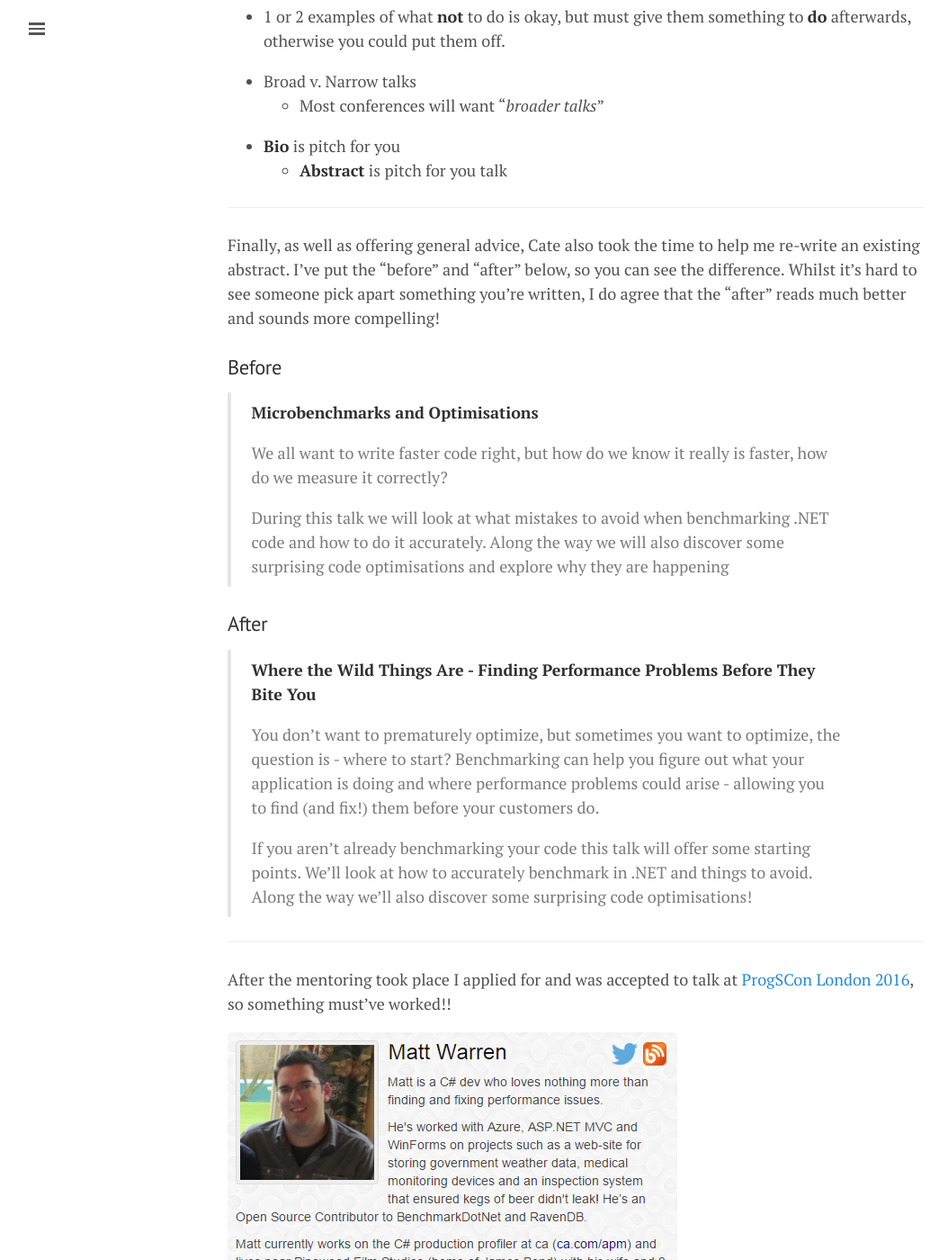
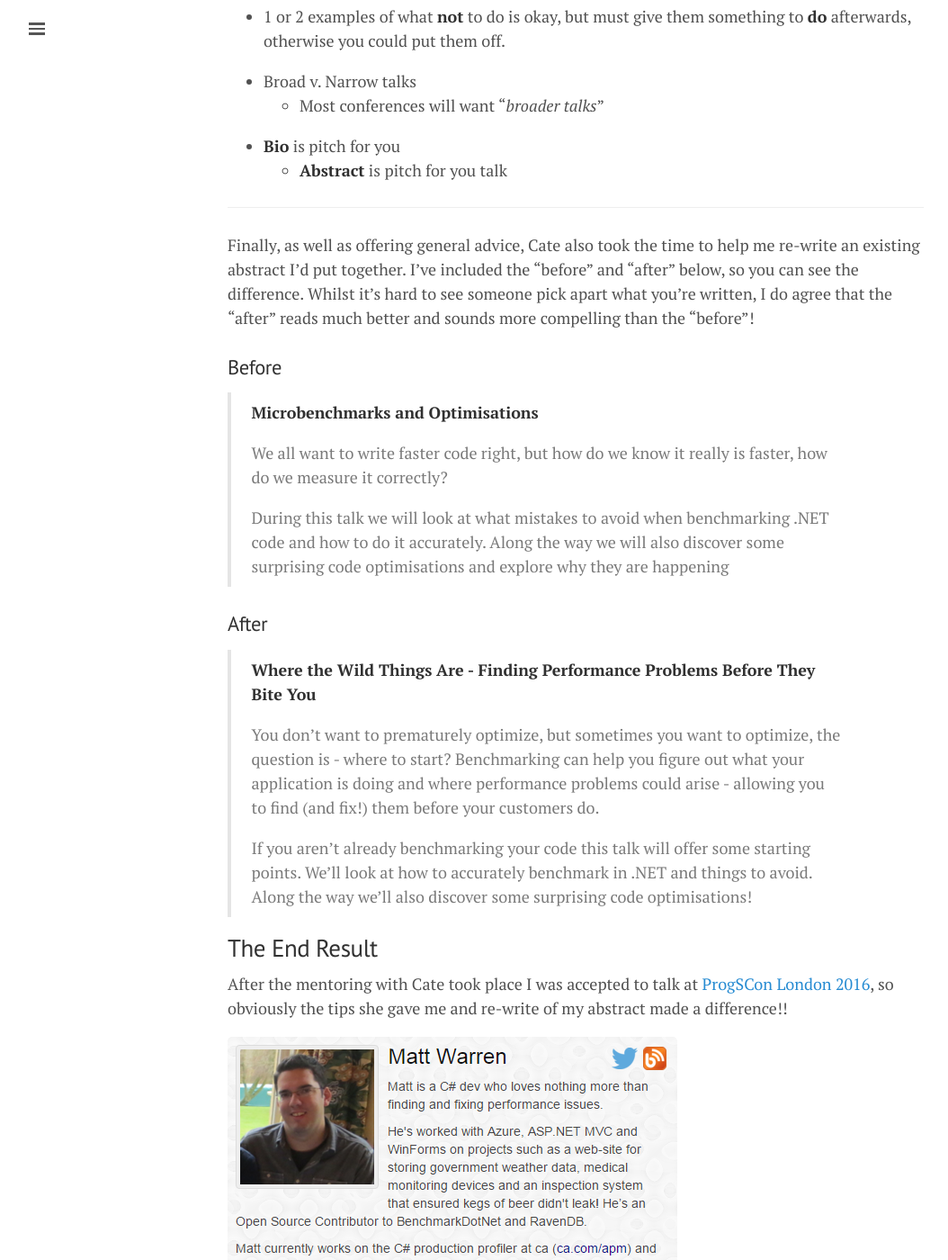
Before and after one commit to mattwarren/mattwarren.github.io, a Jekyll site: the page built from _posts/2016-02-15-technically-speaking-anniversary-mentoring.md, in a window 1280 px wide and 1400 px high, scrolled down 1471 px. Shown: the whole window at 90% size, without its empty margins (0-1054 px from the left). Built offline with Jekyll 4.4.1, drawn with Linux system fonts in a browser that asks for light colours; nearby versions of some CDN libraries; comment, search, counter and statistics services are not loaded; some of the changed text lies outside the part shown.

Commit message:
minor updates

```diff
--- a/_posts/2016-02-15-technically-speaking-anniversary-mentoring.md
+++ b/_posts/2016-02-15-technically-speaking-anniversary-mentoring.md
@@ -10,12 +10,12 @@ date: 2016-02-16
 
 I've been reading the excellent [Technically Speaking](https://tinyletter.com/techspeak/archive) newsletter for a while now and when they announced they would be running a [mentoring program](http://www.catehuston.com/blog/2015/12/07/running-a-mentoring-program/), I jumped at the chance and applied straight away. The idea was that each applicant had to set themselves speaking goals or identify areas they wanted to improve and then if you were selected [@techspeakdigest](https://twitter.com/techspeakdigest) would set you up with a mentor.
 
-I was fortunate enough to be selected and assigned to [Cate](https://twitter.com/catehstn) one of the authors of the newsletter, who is also a fairly prolific [conference speaker](http://www.catehuston.com/blog/talks/). As part of scheme I had to identify the areas that I wanted to improve during the hour-long mentoring session, which for were:
+I was fortunate enough to be chosen and assigned to [Cate](https://twitter.com/catehstn) one of the authors of the newsletter, who is also a prolific [conference speaker](http://www.catehuston.com/blog/talks/). As part of scheme I had to identify the areas that I wanted to improve during the hour-long mentoring session, which for me were:
 
 - Turning an outline into a good abstract.
 - Tips for getting a talk accepted via a CFP submission
 
-I've previously done [some talks]({{base}}/speaking) and they seemed to be well received, but I wanted to expand the range of topics I covered and try and speak at some other conferences.
+I've previously done [some talks]({{base}}/speaking) and they seemed to be well received, but I wanted to expand the range of topics I talked about and try and speak at some other conferences.
 
 ## Writing a Good Abstract
 ----
@@ -58,7 +58,7 @@ She then went onto offer some really great tips about what conferences were look
 
 ----
 
-Finally, as well as offering general advice, Cate also took the time to help me re-write an existing abstract. I've put the "before" and "after" below, so you can see the difference. Whilst it's hard to see someone pick apart something you're written, I do agree that the "after" reads much better and sounds more compelling!
+Finally, as well as offering general advice, Cate also took the time to help me re-write an existing abstract I'd put together. I've included the "before" and "after" below, so you can see the difference. Whilst it's hard to see someone pick apart what you're written, I do agree that the "after" reads much better and sounds more compelling than the "before"!
 
 ### Before
 
@@ -76,9 +76,9 @@ Finally, as well as offering general advice, Cate also took the time to help me
 >
 > If you aren’t already benchmarking your code this talk will offer some starting points. We’ll look at how to accurately benchmark in .NET and things to avoid. Along the way we’ll also discover some surprising code optimisations!
 
-----
+## The End Result
 
-After the mentoring took place I applied for and was accepted to talk at [ProgSCon London 2016](http://www.progscon.co.uk/talks), so something must've worked!!
+After the mentoring with Cate took place I was accepted to talk at [ProgSCon London 2016](http://www.progscon.co.uk/talks), so obviously the tips she gave me and re-write of my abstract made a difference!!
 
 [![Talk at ProgSCon London]({{ base }}/images/2016/02/Talk at ProgSCon London.png)](http://www.progscon.co.uk/program)
 
```
